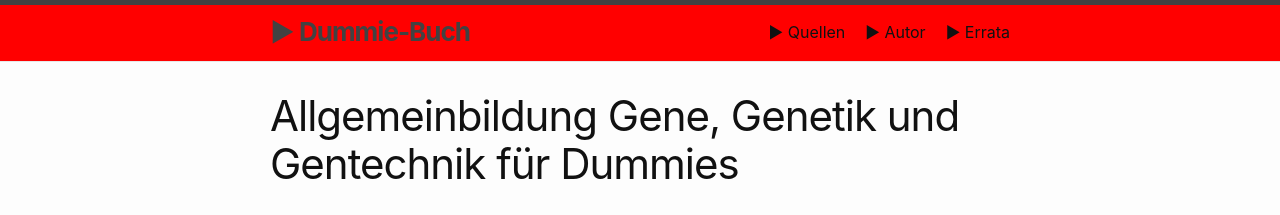
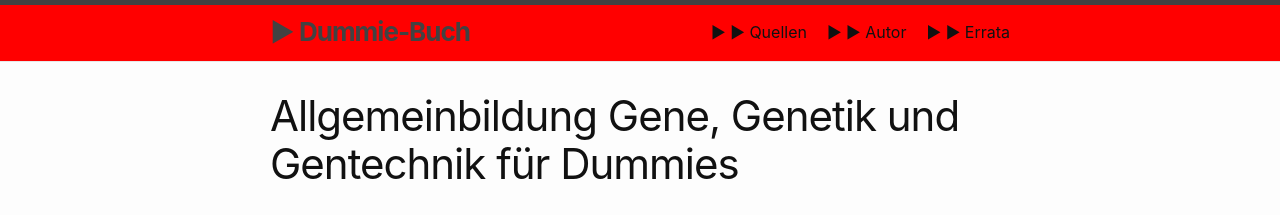
Before and after one commit to awkologist/dummie, a Jekyll site: the page built from index.md, in a window 1280 px wide. Shown: the top 215 px of the page. Built offline with Jekyll 4.4.1, drawn with Linux system fonts in a browser that asks for light colours; Markdown is read by kramdown in place of the engine named in the settings.

Commit message:
added ►

```diff
--- a/_includes/header.html
+++ b/_includes/header.html
@@ -21,7 +21,7 @@
           {%- for path in page_paths -%}
             {%- assign my_page = site.pages | where: "path", path | first -%}
             {%- if my_page.title -%}
-            <a class="page-link" href="{{ my_page.url | relative_url }}">{{ my_page.title | escape }}</a>
+            <a class="page-link" href="{{ my_page.url | relative_url }}">► {{ my_page.title | escape }}</a>
             {%- endif -%}
           {%- endfor -%}
         </div>
```
